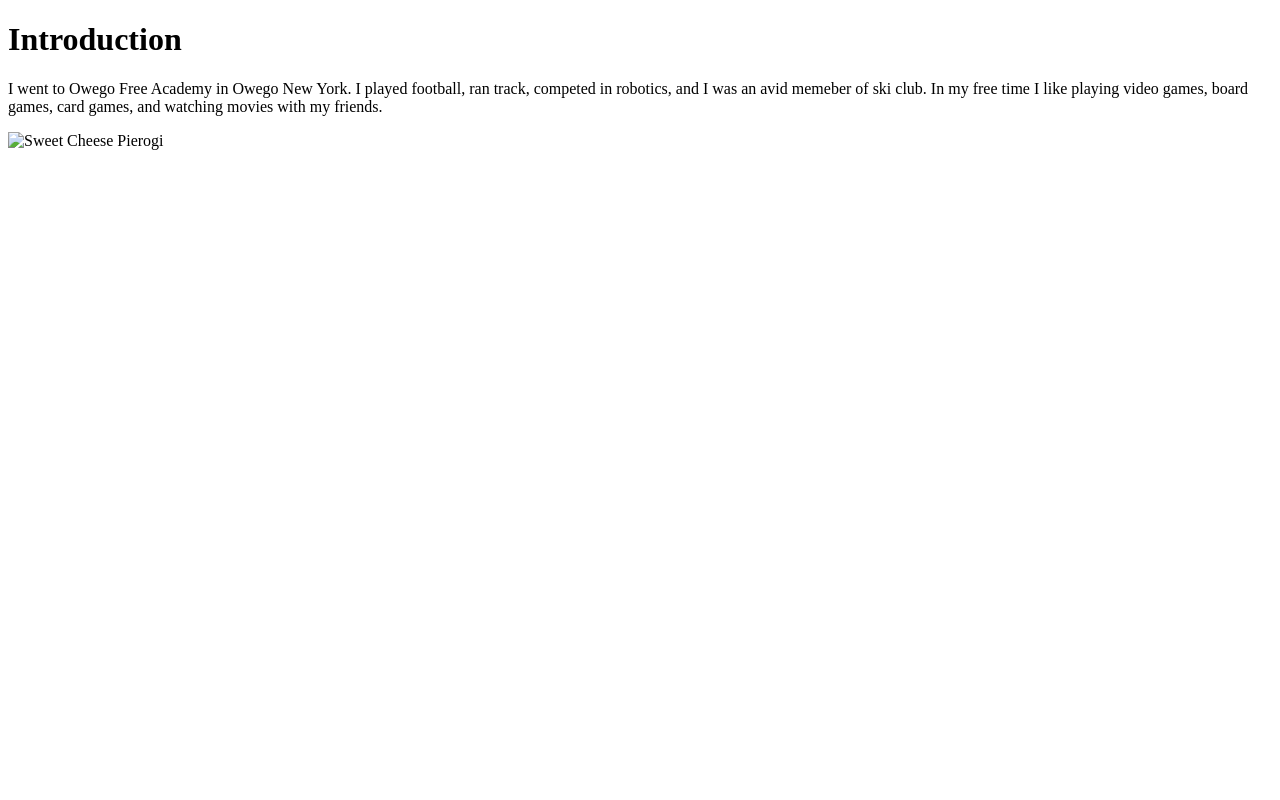
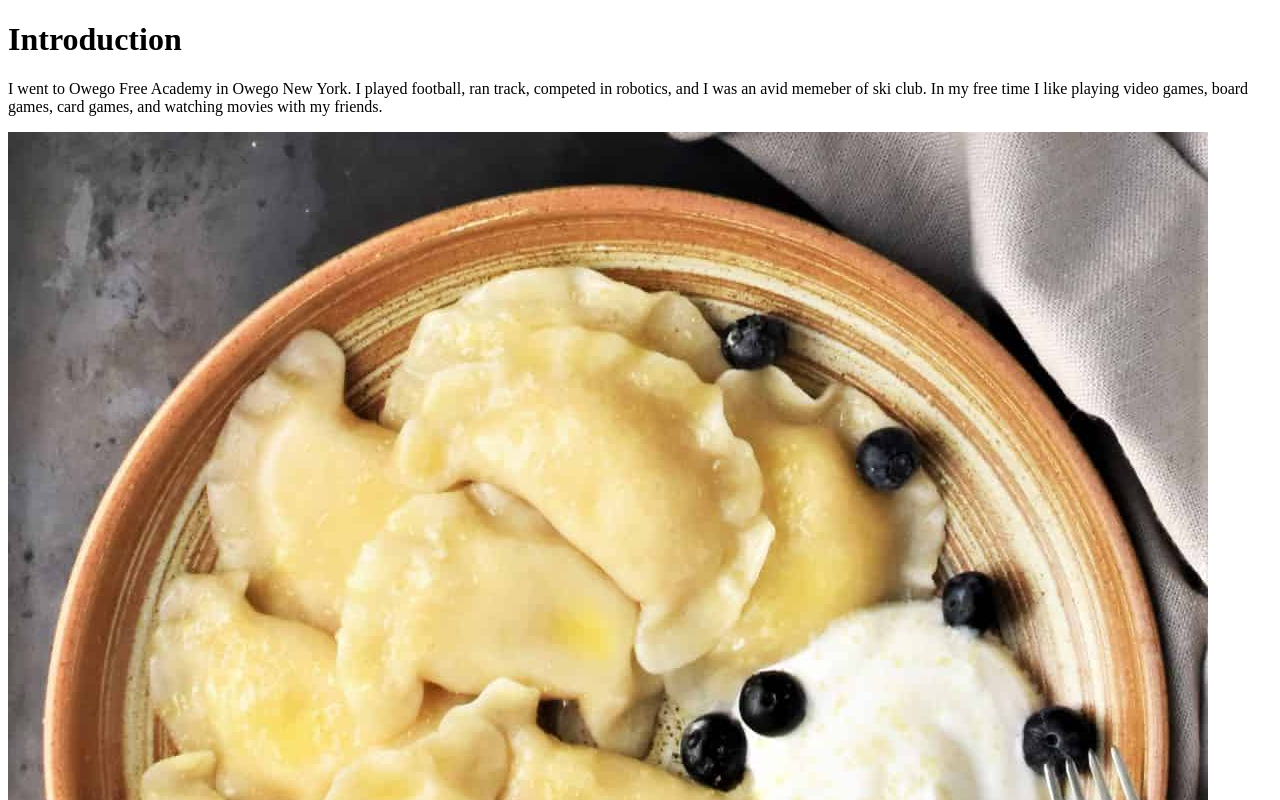
Before and after one commit to Evan-Wasielewski/Evan-Wasielewski-SWEN101.github.io, a plain HTML site: page index.html in a window 1280 px wide. Shown: the top 800 px of the page. Drawn offline with Linux system fonts and the light colour scheme.

Commit message:
image test

```diff
--- a/index.html
+++ b/index.html
@@ -4,7 +4,7 @@
 
 <h1> Introduction </h1>
 <p> I went to Owego Free Academy in Owego New York. I played football, ran track, competed in robotics, and I was an avid memeber of ski club. In my free time I like playing video games, board games, card games, and watching movies with my friends. </p>
-<img src="polish sweet cheese pierogi.jpg" alt="Sweet Cheese Pierogi">
+<img src="polish-sweet-cheese-pierogi.jpg" alt="Sweet Cheese Pierogi">
 
 </body>
 </html>
```
